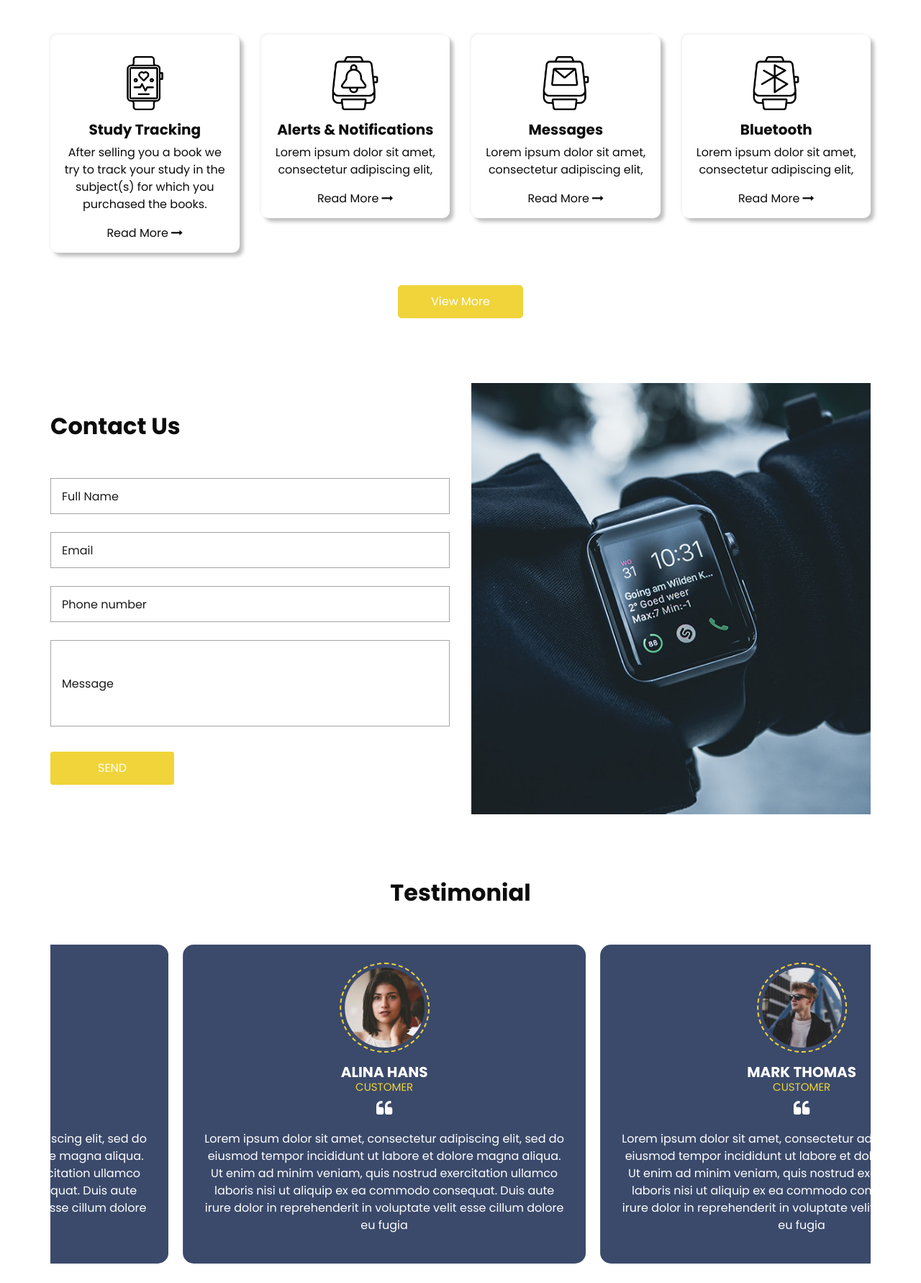
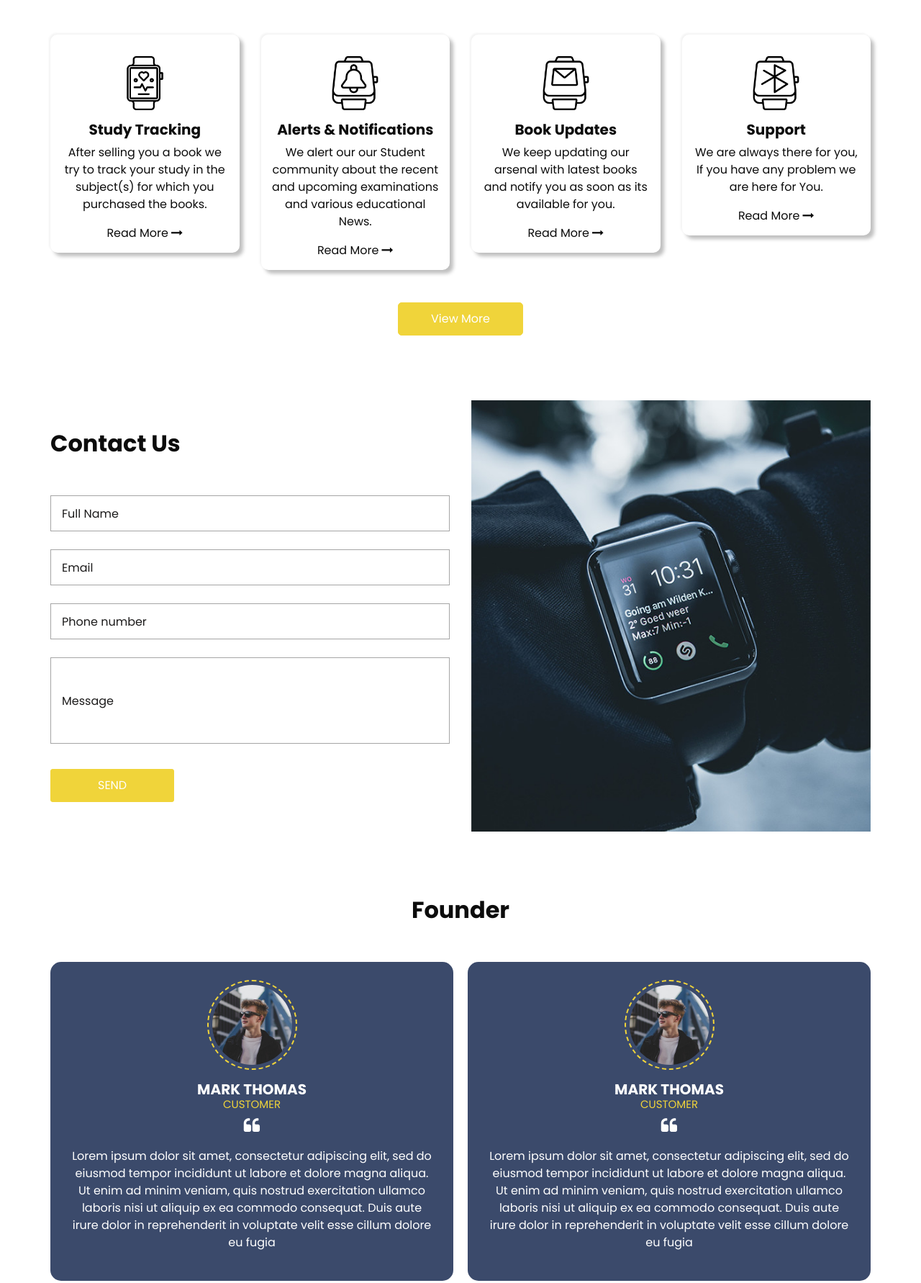
Before and after one commit to 12-12-droid/gyanoday1, a plain HTML site: page index.html in a window 1280 px wide. Shown: the part 2595-4377 px from the top of the page at 72% size. Drawn offline with nearby package versions, Linux system fonts and the light colour scheme; some packages are replaced by stand-ins of ours.

Commit message:
Update index.html

```diff
--- a/index.html
+++ b/index.html
@@ -461,7 +461,7 @@
                 Alerts & Notifications
               </h5>
               <p>
-                Lorem ipsum dolor sit amet, consectetur adipiscing elit,
+                We alert our our Student community about the recent and upcoming examinations and various educational News.
               </p>
               <a href="">
                 <span>
@@ -479,10 +479,10 @@
             </div>
             <div class="detail-box">
               <h5>
-                Messages
+                Book Updates
               </h5>
               <p>
-                Lorem ipsum dolor sit amet, consectetur adipiscing elit,
+               We keep updating our arsenal with latest books and notify you as soon as its available for you.
               </p>
               <a href="">
                 <span>
@@ -500,10 +500,10 @@
             </div>
             <div class="detail-box">
               <h5>
-                Bluetooth
+              Support
               </h5>
               <p>
-                Lorem ipsum dolor sit amet, consectetur adipiscing elit,
+               We are always there for you, If you have any problem we are here for You.
               </p>
               <a href="">
                 <span>
@@ -574,7 +574,7 @@
     <div class="container">
       <div class="heading_container heading_center">
         <h2>
-          Testimonial
+          Founder
         </h2>
       </div>
       <div class="carousel-wrap ">
@@ -608,35 +608,7 @@
               </div>
             </div>
           </div>
-          <div class="item">
-            <div class="box">
-              <div class="img-box">
-                <img src="images/c2.jpg" alt="">
-              </div>
-              <div class="detail-box">
-                <div class="client_info">
-                  <div class="client_name">
-                    <h5>
-                      Alina Hans
-                    </h5>
-                    <h6>
-                      Customer
-                    </h6>
-                  </div>
-                  <i class="fa fa-quote-left" aria-hidden="true"></i>
-                </div>
-                <p>
-                  Lorem ipsum dolor sit amet, consectetur adipiscing elit, sed do eiusmod tempor incididunt ut
-                  labore
-                  et
-                  dolore magna aliqua. Ut enim ad minim veniam, quis nostrud exercitation ullamco laboris nisi ut
-                  aliquip ex ea commodo consequat. Duis aute irure dolor in reprehenderit in voluptate velit esse
-                  cillum
-                  dolore eu fugia
-                </p>
-              </div>
-            </div>
-          </div>
+
         </div>
       </div>
     </div>
```
